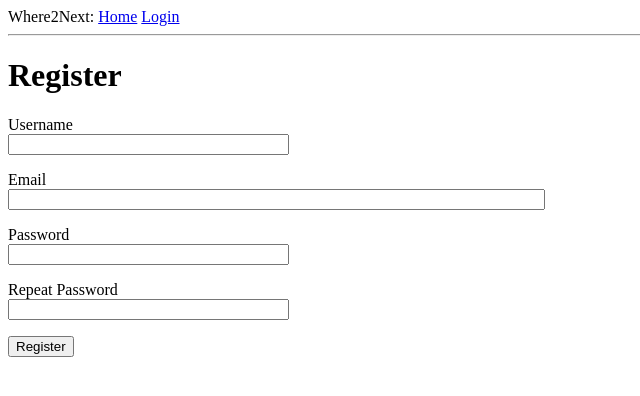
After one commit to xjvelazquez/Where2Next, a Flask app: page /register in a window 1280 px wide. The commit adds this page. Shown: the top 396 px of the page, without its empty margins (0-640 px from the left). Run offline with Flask 2, Linux system fonts and the light colour scheme.

Commit message:
Progress

```diff
--- a/Flask/app/__init__.py
+++ b/Flask/app/__init__.py
@@ -2,10 +2,13 @@ from flask import Flask
 from app.config import Config
 from flask_sqlalchemy import SQLAlchemy
 from flask_migrate import Migrate
+from flask_login import LoginManager
 
 app = Flask(__name__)
 app.config.from_object(Config)
 db = SQLAlchemy(app)
 migrate = Migrate(app, db)
+login = LoginManager(app)
+login.login_view = 'login'
 
 from app import routes, models
--- a/Flask/app/forms.py
+++ b/Flask/app/forms.py
@@ -1,9 +1,27 @@
 from flask_wtf import FlaskForm
 from wtforms import StringField, PasswordField, BooleanField, SubmitField
-from wtforms.validators import DataRequired
+from wtforms.validators import DataRequired, ValidationError, Email, EqualTo
+from app.models import User
 
 class LoginForm(FlaskForm):
     username = StringField('Username', validators=[DataRequired()])
     password = PasswordField('Password', validators=[DataRequired()])
     remember_me = BooleanField('Remember Me')
     submit = SubmitField('Sign In')
+
+class RegistrationForm(FlaskForm):
+    username = StringField('Username', validators=[DataRequired()])
+    email = StringField('Email', validators=[DataRequired(), Email()])
+    password = PasswordField('Password', validators=[DataRequired()])
+    password2 = PasswordField('Repeat Password', validators=[DataRequired(), EqualTo('password')])
+    submit = SubmitField('Register')
+
+    def validate_username(self, username):
+        user = User.query.filter_by(username=username.data).first()
+        if user is not None:
+            raise ValidationError('Username exists, please use a different username.')
+
+    def validate_email(self, email):
+        user = User.query.filter_by(email=email.data).first()
+        if user is not None:
+            raise ValidationError('This email is already in use, please use another')
--- a/Flask/app/routes.py
+++ b/Flask/app/routes.py
@@ -1,11 +1,14 @@
-from flask import render_template, flash, redirect, url_for
-from app import app
-from app.forms import LoginForm
+from flask import render_template, flash, redirect, url_for, request
+from app import app, db
+from app.forms import LoginForm, RegistrationForm
+from app.models import User
+from flask_login import current_user, login_user, logout_user, login_required
+from werkzeug.urls import url_parse
 
 @app.route('/')
 @app.route('/index')
+@login_required
 def index():
-	user = {'username': 'Jaime'}
 	posts = [
 		{
 			'author': {'username': 'Jaime'},
@@ -17,12 +20,40 @@ def index():
 		}
 	]
 
-	return render_template('index.html', title='Home', user=user, posts=posts)
+	return render_template('index.html', title='Home', posts=posts)
 
 @app.route('/login', methods=['GET', 'POST'])
 def login():
+	if current_user.is_authenticated: # Login successful
+		return redirect(url_for('index'))
 	form = LoginForm()
 	if form.validate_on_submit():
-			flash('Login requested for user {}, remember_me={}'.format(form.username.data, form.remember_me.data))
-			return redirect(url_for('index'))
+		user = User.query.filter_by(username=form.username.data).first()
+		if user is None or not user.check_password(form.password.data):
+			flash('Invalid username or password')
+			return redirect(url_for('login'))
+		login_user(user, remember=form.remember_me.data)
+		next_page = request.args.get('next')
+		if not next_page or url_parse(next_page).netloc != '': # If no prev page to redirect, -> index
+			next_page = url_for('index')
+		return redirect(next_page)
 	return render_template('login.html', title='Sign In', form=form)
+
+@app.route('/logout')
+def logout():
+	logout_user()
+	return redirect(url_for('index'))
+
+@app.route('/register', methods=['GET', 'POST'])
+def register():
+	if current_user.is_authenticated:
+		return redirect(url_for('index'))
+	form = RegistrationForm()
+	if form.validate_on_submit():
+		user = User(username=form.username.data, email=form.email.data)
+		user.set_password(form.password.data)
+		db.session.add(user)
+		db.session.commit()
+		flash('Congratulations, you are now a registered user!')
+		return redirect(url_for('login'))
+	return render_template('register.html', title='Register', form=form)
--- a/Flask/app/templates/base.html
+++ b/Flask/app/templates/base.html
@@ -7,9 +7,14 @@
 		{% endif %}
 	</head>
 	<body>
-		<div>Where2Next:
+		<div>
+			Where2Next:
 			 <a href="{{ url_for('index') }}">Home</a>
+			 {% if current_user.is_anonymous %}
 			 <a href="{{ url_for('login') }}">Login</a>
+			 {% else %}
+			 <a href="{{ url_for('logout') }}">Logout</a>
+			 {% endif %}
 		</div>
         <hr>
 		{% with messages = get_flashed_messages() %}
--- a/Flask/app/templates/index.html
+++ b/Flask/app/templates/index.html
@@ -1,7 +1,7 @@
 {% extends "base.html" %}
 
 {% block content %}
-	<h1>Hello, {{ user.username }}!</h1>
+	<h1>Hi, {{ current_user.username }}!</h1>
 	{% for post in posts %}
 	<div><p>
 		{{ post.author.username }} says: <b>{{ post.body }}</b>
--- a/Flask/app/templates/login.html
+++ b/Flask/app/templates/login.html
@@ -25,4 +25,5 @@
             {{ form.submit() }}
         </p>
     </form>
+    <p>New User? <a href="{{ url_for('register') }}">Click to Register!</a></p>
 {% endblock %}
--- /dev/null
+++ b/Flask/app/templates/register.html
@@ -0,0 +1,37 @@
+{% extends "base.html" %}
+
+{% block content %}
+    <h1>Register</h1>
+    <form action="" method="post">
+        {{ form.hidden_tag() }}
+        <p>
+            {{ form.username.label }}<br>
+            {{ form.username(size=32) }}<br>
+            {% for error in form.username.errors %}
+            <span style="color: red">[{{ error }}]</span>
+            {% endfor %}
+        </p>
+        <p>
+            {{ form.email.label }}<br>
+            {{ form.email(size=64) }}<br>
+            {% for error in form.email.errors %}
+            <span style="color: red">[{{ error }}]</span>
+            {% endfor %}
+        </p>
+        <p>
+            {{ form.password.label }}<br>
+            {{ form.password(size=32) }}<br>
+            {% for error in form.password.errors %}
+            <span style="color: red">[{{ error }}]</span>
+            {% endfor %}
+        </p>
+        <p>
+            {{ form.password2.label }}<br>
+            {{ form.password2(size=32) }}<br>
+            {% for error in form.password2.errors %}
+            <span style="color: red">[{{ error }}]</span>
+            {% endfor %}
+        </p>
+        <p>{{ form.submit() }}</p>
+    </form>
+{% endblock %}
```
Also changed, not shown: Flask/app/models.py (+16 -1 lines), Flask/app/app.db.
